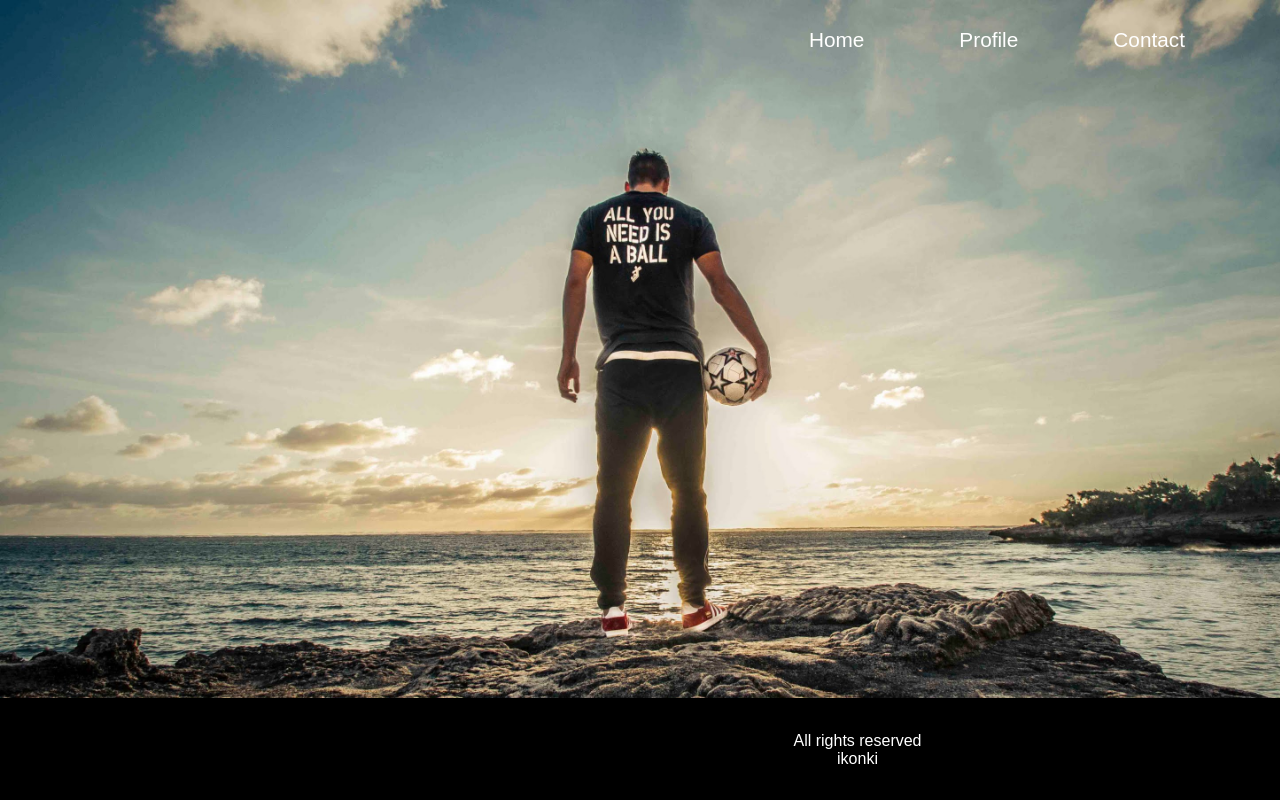
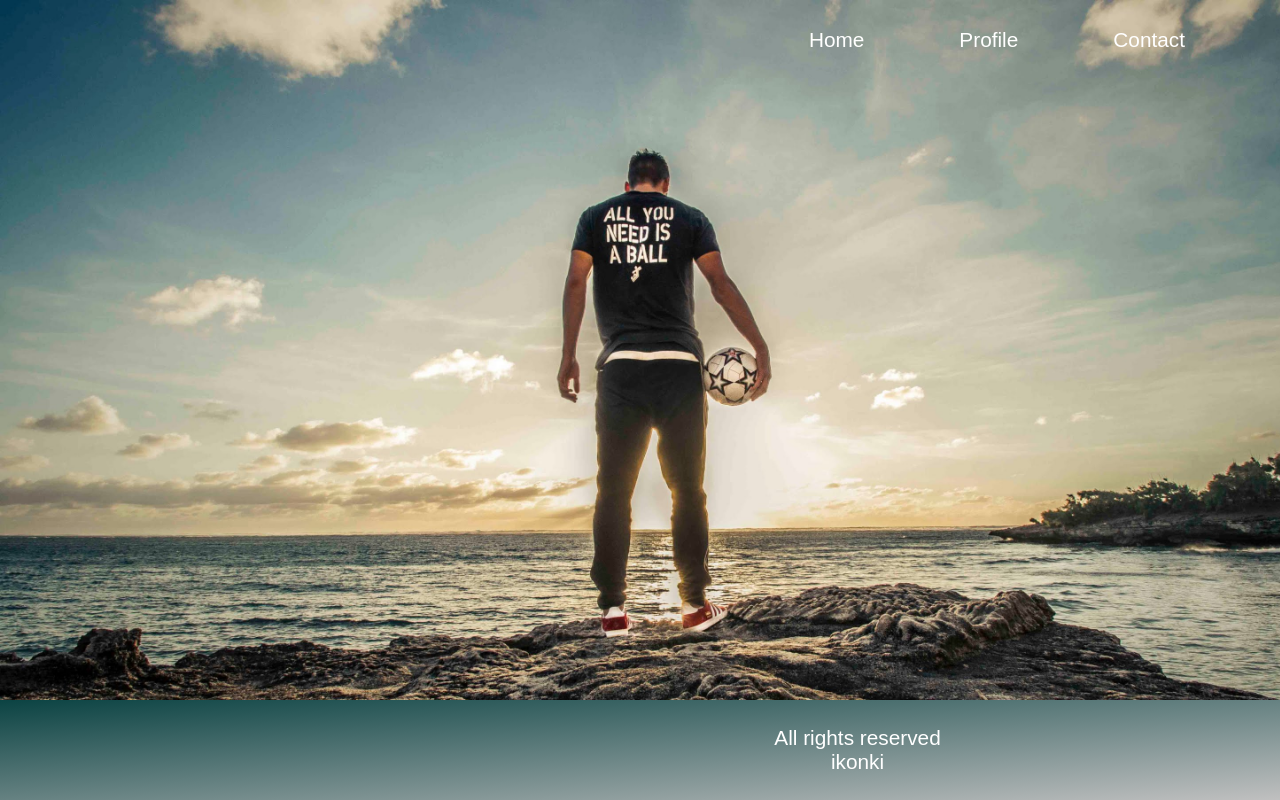
Before and after one commit to DragonLuxArt/Das2, a React (Create React App) app in the folder showcasepage/: page / in a window 1280 px wide. Built offline with nearby package versions, Linux system fonts and the light colour scheme.

Commit message:
footerChangeColor

```diff
--- a/showcasepage/src/components/Pages/MainPage.js
+++ b/showcasepage/src/components/Pages/MainPage.js
@@ -5,10 +5,6 @@ class Main extends Component {
   render() {
     return (
         <div className="mainPage">
-
-
-
-
         </div>
     );
   }
--- a/showcasepage/src/components/Style/input.sass
+++ b/showcasepage/src/components/Style/input.sass
@@ -20,9 +20,8 @@ nav
 
 footer
   display: flex
-  //background-image: linear-gradient(to bottom right,black,silver)
-  background-color: black
-  border-top: 2px black solid
+  background-image: linear-gradient(to bottom right,#0B4343,silver)
+  //background-color: #10073D
   position: absolute
   bottom: 0
   width: 100%
@@ -36,6 +35,7 @@ footer
       display: inline-flex
       padding:0 120px 0 305px
       margin-left: 130px
+      font-size: 1.3em
 
 
 .App
@@ -45,3 +45,4 @@ footer
   background-repeat: no-repeat
   min-height: 100vh
   width: 100%
+  //filter: blur(2px)
--- a/showcasepage/src/components/Style/output.css
+++ b/showcasepage/src/components/Style/output.css
@@ -22,8 +22,7 @@ nav .navContainer div:hover {
 
 footer {
   display: flex;
-  background-color: black;
-  border-top: 2px black solid;
+  background-image: linear-gradient(to bottom right, #0B4343, silver);
   position: absolute;
   bottom: 0;
   width: 100%;
@@ -39,6 +38,7 @@ footer .footContainer div {
   display: inline-flex;
   padding: 0 120px 0 305px;
   margin-left: 130px;
+  font-size: 1.3em;
 }
 
 .App {
```
Also changed, not shown: 1 other file (tests, documents, lock files or other folders).
